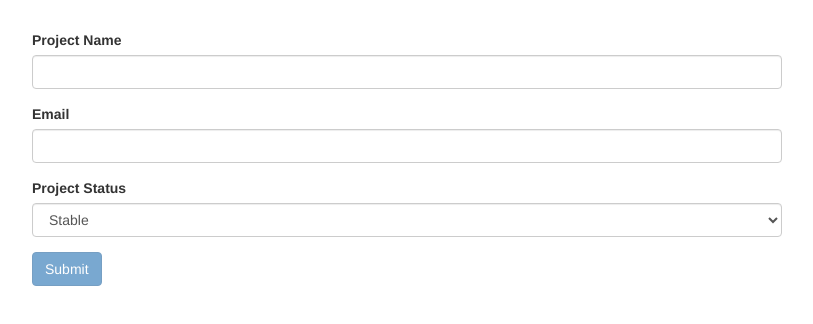
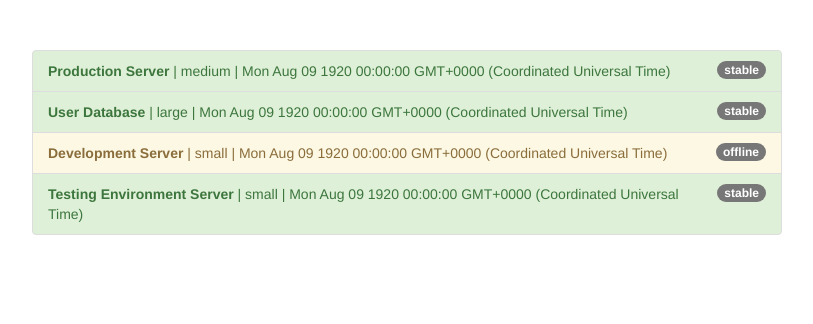
Before and after one commit to JiaweiLu1999/Angular_sandbox, an Angular app: page / in a window 1280 px wide. Shown: the top 324 px of the page, without its empty margins (233-1046 px from the left). Built offline with nearby package versions, Linux system fonts and the light colour scheme.

Commit message:
pipe start

```diff
--- a/src/app/app.component.css
+++ b/src/app/app.component.css
@@ -1,3 +1,3 @@
 .container {
-  margin-top: 30px;
+  margin-top: 50px;
 }
--- a/src/app/app.component.html
+++ b/src/app/app.component.html
@@ -1,42 +1,18 @@
 <div class="container">
   <div class="row">
     <div class="col-xs-12 col-sm-10 col-md-8 col-sm-offset-1 col-md-offset-2">
-      <!--
-          Create a Form with the following Controls and Validators
-          1) Project Name (should not be empty)
-          2) Mail (should not be a empty and a valid email)
-          3) Project Status Dropdown, with three values: 'Stable', 'Critical', 'Finished'
-          4) Submit Button
-
-          Add your own Validator which doesn't allow "Test" as a Project Name
-
-          Also implement that Validator as an async Validator (replace the other one)
-
-          Upon submitting the form, simply print the value to the console
-      -->
-      <form [formGroup]="signupForm" (ngSubmit)="onSubmit()">
-        <div class="form-group">
-          <label>Project Name</label>
-          <input type="text" class="form-control" formControlName="projectName">
-          <span class="help-block" *ngIf="!signupForm.get('projectName')?.valid && signupForm.get('projectName')?.touched">
-            Please enter a valid Project Name!
+      <ul class="list-group">
+        <li
+          class="list-group-item"
+          *ngFor="let server of servers"
+          [ngClass]="getStatusClasses(server)">
+          <span
+            class="badge">
+            {{ server.status }}
           </span>
-        </div>
-        <div class="form-group">
-          <label>Email</label>
-          <input type="email" class="form-control" formControlName="email">
-          <span class="help-block" *ngIf="!signupForm.get('email')?.valid && signupForm.get('email')?.touched">
-            Please enter a valid Email!
-          </span>
-        </div>
-        <div class="form-group">
-          <label>Project Status</label><br>
-          <select class="form-control" formControlName="projectStatus">
-            <option *ngFor="let status of projectStatus" [value]="status">{{ status }}</option>
-          </select>
-        </div>
-        <button class="btn btn-primary" type="submit" [disabled]="!signupForm.valid">Submit</button>
-      </form>
+          <strong>{{ server.name }}</strong> | {{ server.instanceType }} | {{ server.started }}
+        </li>
+      </ul>
     </div>
   </div>
 </div>
--- a/src/app/app.component.ts
+++ b/src/app/app.component.ts
@@ -1,51 +1,42 @@
-import {Component, OnInit} from '@angular/core';
-import {AbstractControl, FormControl, FormGroup, Validators} from "@angular/forms";
+import { Component } from '@angular/core';
 
 @Component({
   selector: 'app-root',
   templateUrl: './app.component.html',
   styleUrls: ['./app.component.css']
 })
-export class AppComponent implements OnInit{
-  signupForm: FormGroup = new FormGroup({});
-  projectStatus = ['Stable', 'Critical', 'Finished'];
-  forbiddenProjectName = ['Test'];
-  forbiddenEmail = ['jl5999@columbia.edu'];
-
-  ngOnInit(): void {
-    this.signupForm = new FormGroup({
-      "projectName": new FormControl(null, [Validators.required, this.projectNameValidator.bind(this)]),
-      "email": new FormControl(null, [Validators.email, Validators.required], this.emailValidator.bind(this)),
-      "projectStatus": new FormControl('Stable')
-    });
+export class AppComponent {
+  servers = [
+    {
+      instanceType: 'medium',
+      name: 'Production Server',
+      status: 'stable',
+      started: new Date(15, 1, 2017)
+    },
+    {
+      instanceType: 'large',
+      name: 'User Database',
+      status: 'stable',
+      started: new Date(15, 1, 2017)
+    },
+    {
+      instanceType: 'small',
+      name: 'Development Server',
+      status: 'offline',
+      started: new Date(15, 1, 2017)
+    },
+    {
+      instanceType: 'small',
+      name: 'Testing Environment Server',
+      status: 'stable',
+      started: new Date(15, 1, 2017)
+    }
+  ];
+  getStatusClasses(server: {instanceType: string, name: string, status: string, started: Date}) {
+    return {
+      'list-group-item-success': server.status === 'stable',
+      'list-group-item-warning': server.status === 'offline',
+      'list-group-item-danger': server.status === 'critical'
+    };
   }
-
-
-
-  projectNameValidator(control: FormControl): {[s:string]: boolean} | null {
-    if (this.forbiddenProjectName.indexOf(control.value) !== -1) {
-      return {'projectNameForbidden' : true};
-    }
-    return null;
-  }
-
-  emailValidator(control: AbstractControl): Promise<any> {
-    return new Promise(
-      (resolve, reject) => {
-        setTimeout(()=> {
-          if (this.forbiddenEmail.indexOf(control.value) !== -1) {
-            resolve({'emailIsForbidden': true});
-          } else {
-            resolve(null);
-          }
-        }, 1000);
-      }
-    );
-  }
-
-  onSubmit() {
-    console.log(this.signupForm.value);
-  }
-
-
 }
--- a/src/app/app.module.ts
+++ b/src/app/app.module.ts
@@ -1,6 +1,6 @@
 import { BrowserModule } from '@angular/platform-browser';
 import { NgModule } from '@angular/core';
-import { ReactiveFormsModule } from '@angular/forms';
+import { FormsModule } from '@angular/forms';
 
 
 import { AppComponent } from './app.component';
@@ -11,7 +11,7 @@
   ],
   imports: [
     BrowserModule,
-    ReactiveFormsModule,
+    FormsModule,
   ],
   providers: [],
   bootstrap: [AppComponent]
```
Also changed, not shown: 1 other file (tests, documents, lock files or other folders).
